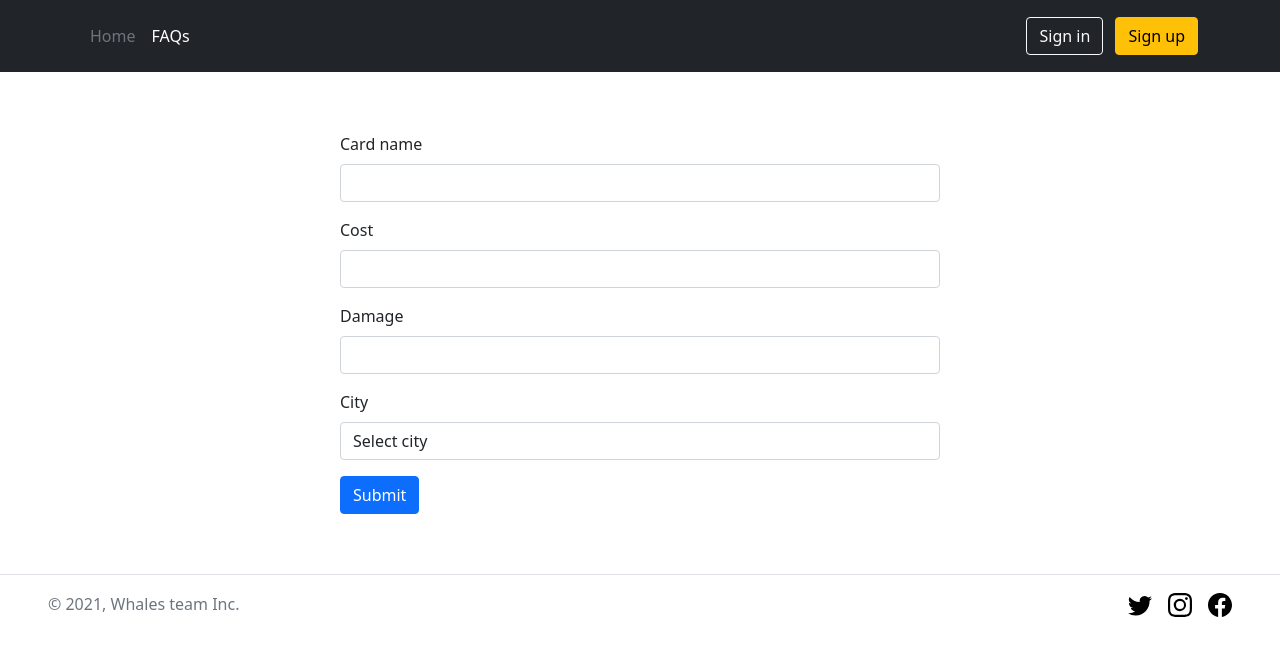
After one commit to zhoriks/magic-trade, a Node server app: page /post/1/edit in a window 1280 px wide. The commit adds this page. Shown: the top 656 px of the page. Run offline with Node 20, Linux system fonts and the light colour scheme; some libraries are stand-ins or nearby versions.

Commit message:
more changes

```diff
--- /dev/null
+++ b/public/scripts/editPost.js
@@ -0,0 +1,6 @@
+if (document.editForm) {
+  document.editForm.addEventListener('submit', async (event) => {
+    event.preventDefault();
+    const response = await fetch(`${post.id}/edit`)
+  })
+}
--- a/routes/viewpost.router.js
+++ b/routes/viewpost.router.js
@@ -1,19 +1,60 @@
 const router = require('express').Router();
-const { Post } = require('../db/models');
+const { Post, User } = require('../db/models');
 
 router
   .route('/:postId')
   .get(async (req, res) => {
     let post;
+    let userEmail;
+    let isSame;
     try {
-      post = await Post.findOne({ where: { id: req.params.postId }, raw: true });
+      post = await Post.findOne({ where: { id: req.params.postId }, raw: true, include: User });
+      userEmail = post['User.email'];
     } catch (error) {
       return res.render('error', {
         message: 'Ошибки при получении данных карточки',
         error: {},
       });
     }
-    return res.render('viewPost', { post, user: req.session.user });
+
+    if (req.session.user?.id === post.UserId) {
+      isSame = true;
+      return res.render('viewPost', {
+        post, isSame, userEmail, user: req.session.user,
+      });
+    }
+    isSame = false;
+    return res.render('viewPost', { post, userEmail, user: req.session.user });
   });
 
+router
+  .route('/:postId/edit')
+  .get((req, res) => {
+    res.render('editPost'); // Прописать редирект
+  })
+  .put(async (req, res) => {
+    let userPost;
+    try {
+      userPost = await Post.update({
+        title: req.body.title,
+        damage: req.body.damage,
+        cost: req.body.cost,
+        city: req.body.city,
+      },
+      {
+        where: {
+          id: req.params.postId,
+        },
+      });
+    } catch (error) {
+      return res.render('error', {
+        message: 'Ошибка изменения данных в карточке',
+        error: {},
+      });
+    }
+    return res.json({ userPost });
+  });
+
+// Добавить ПУТ и ДЕЛИТ
+
 module.exports = router;
--- /dev/null
+++ b/views/editPost.hbs
@@ -0,0 +1,23 @@
+<form name="editForm" class="post-form" enctype="multipart/form-data">
+  <div class="mb-3">
+    <label for="exampleInputEmail1" class="form-label">Card name</label>
+    <input name="postCardname" type="text" class="form-control" id="exampleInputEmail1" aria-describedby="emailHelp">
+  </div>
+  <div class="mb-3">
+    <label for="exampleInputPassword1" class="form-label">Cost</label>
+    <input name="postCost" type="text" class="form-control" id="exampleInputPassword1">
+  </div>
+  <div class="mb-3">
+    <label for="exampleInputPassword1" class="form-label">Damage</label>
+    <input name="postDamage" type="text" class="form-control" id="exampleInputPassword1">
+  </div>
+  <div class="mb-3">
+    <label for="exampleInputPassword1" class="form-label">City</label>
+    <select name="postCity" class="form-control" id="exampleInputPassword1">
+      <option disabled selected>Select city</option>
+      <option value="moscow">Moscow</option>
+      <option value="spb">Saint-Petersburg</option>
+    </select>
+  </div>
+  <button type="submit" class="btn btn-primary">Submit</button>
+</form>
```
Also changed, not shown: routes/profile.router.js (+2 -13 lines), views/viewPost.hbs (+15 -6 lines), public/images/testPic.jpg (deleted), 2 other files.
